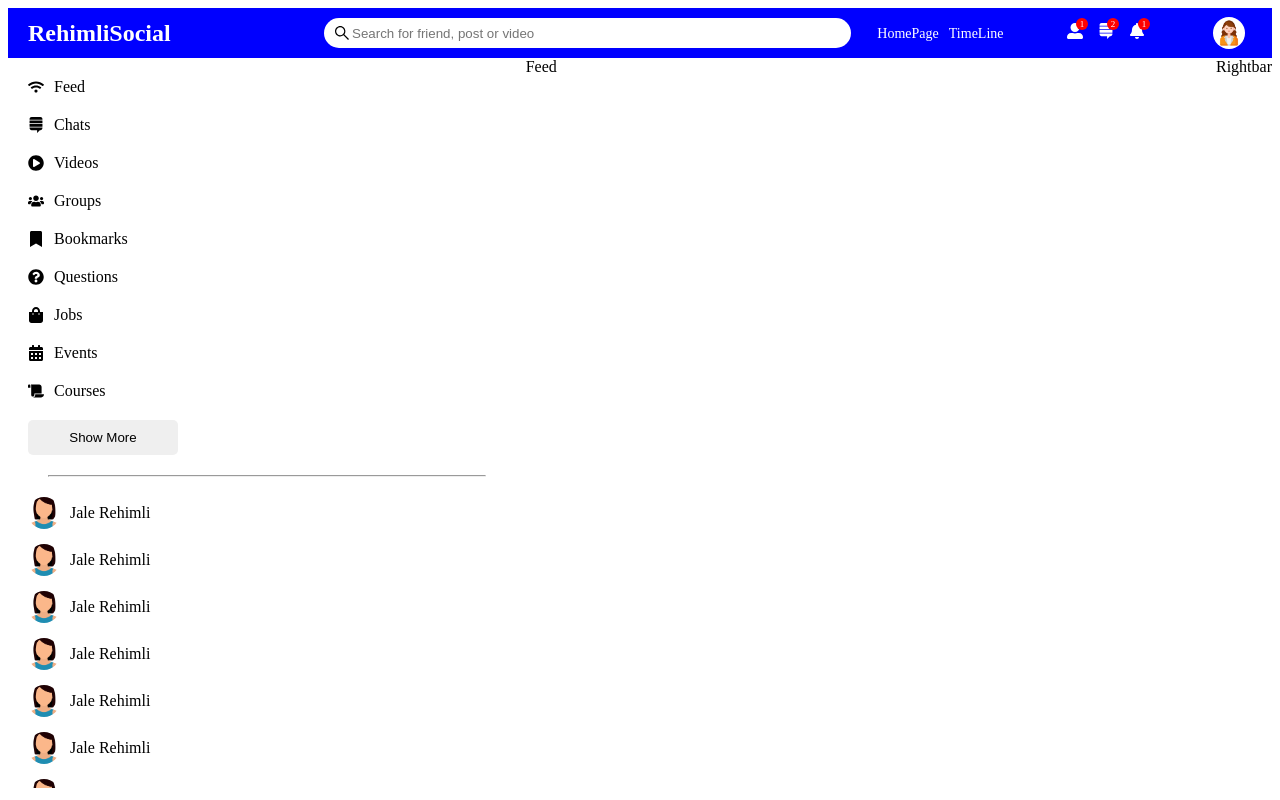
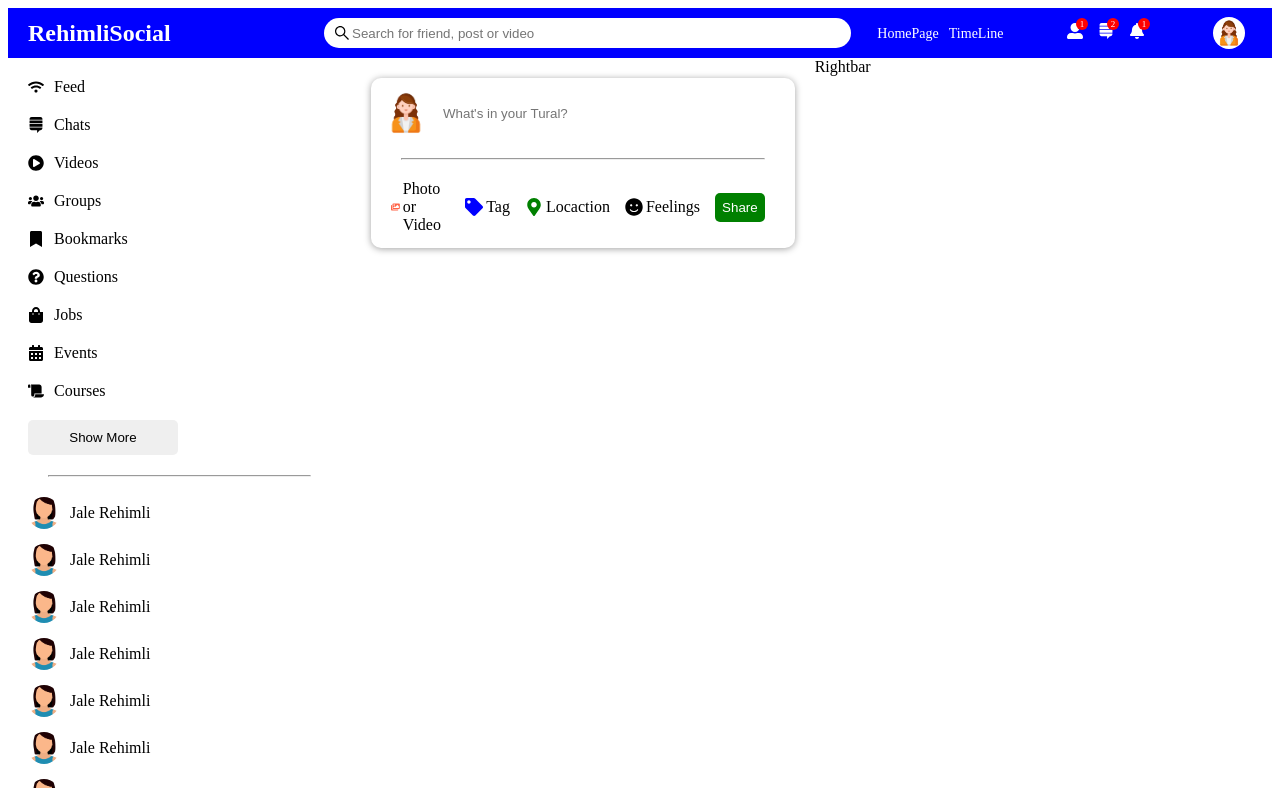
Before and after one commit to JaleRehimli0909/react-social, a React (Create React App) app in the folder socialreactapp/: page / in a window 1280 px wide. Built offline with nearby package versions, Linux system fonts and the light colour scheme.

Commit message:
Share Component is ready

```diff
--- a/socialreactapp/src/components/Feed/index.js
+++ b/socialreactapp/src/components/Feed/index.js
@@ -1,9 +1,14 @@
 import React from 'react';
 import './style.css';
+import Share from '../Share';
 
 const Feed = () => {
   return (
-    <div className='Feed'>Feed</div>
+    <div className='Feed'>
+      <div className='feedWrapper'>
+       <Share/>
+      </div>
+    </div>
   )
 }
 
--- a/socialreactapp/src/components/Feed/style.css
+++ b/socialreactapp/src/components/Feed/style.css
@@ -1,3 +1,7 @@
 .Feed{
     flex: 4;
 }
+.feedWrapper{
+     padding: 20px;
+     /* background-color: red; */
+}
--- a/socialreactapp/src/components/Rightbar/style.css
+++ b/socialreactapp/src/components/Rightbar/style.css
@@ -1,3 +1,3 @@
 .Rightbar{
-    flex: 3,5;
+    flex: 4;
 }
--- /dev/null
+++ b/socialreactapp/src/components/Share/index.jsx
@@ -0,0 +1,52 @@
+import React from "react";
+import "./style.css";
+import { FaImages, FaMapMarkerAlt, FaSmile, FaTag } from "react-icons/fa";
+
+const Share = () => {
+  return (
+    <div className="share">
+      <div className="shareWrapper">
+        <div className="shareTop">
+          <img
+            src="./assets/person/image.jpg"
+            className="shareProfileImg"
+            alt=""
+          />
+          <input
+            type="text"
+            placeholder="What's in your Tural?"
+            className="shareInput"
+          />
+        </div>
+        <hr className="shareHr" />
+
+        <div className="shareBottom">
+          <div className="shareOptions">
+            <div className="shareOption">
+              <FaImages style={{ color: "tomato" }} className="shareIcon" />
+              <span className="shareOptionText">Photo or Video</span>
+            </div>
+            <div className="shareOption">
+              <FaTag style={{ color: "blue" }} className="shareIcon" />
+              <span className="shareOptionText">Tag</span>
+            </div>
+            <div className="shareOption">
+              <FaMapMarkerAlt
+                style={{ color: "green" }}
+                className="shareIcon"
+              />
+              <span className="shareOptionText">Locaction</span>
+            </div>
+            <div className="shareOption">
+              <FaSmile style={{ color: "golden" }} className="shareIcon" />
+              <span className="shareOptionText">Feelings</span>
+            </div>
+          </div>
+          <button className="sharebutton">Share</button>
+        </div>
+      </div>
+    </div>
+  );
+};
+
+export default Share;
--- /dev/null
+++ b/socialreactapp/src/components/Share/style.css
@@ -0,0 +1,65 @@
+.share {
+  width: 100%;
+  height: 170px;
+  border-radius: 10px;
+  /* background-color: green; */
+  -webkit-box-shadow: 0px 1px 7px 0px Orgba(0, 0, 0, 0.37);
+  box-shadow: 0px 1px 7px 0px rgba(0, 0, 0, 0.37);
+}
+
+.shareWrapper {
+  padding: 10px;
+}
+.shareTop {
+  display: flex;
+  align-items: center;
+}
+.shareProfileImg {
+  width: 50px;
+  height: 50px;
+  border-radius: 50%;
+  object-fit: cover;
+  margin-right: 10px;
+}
+.shareInput {
+  border: none;
+  width: 80%;
+}
+.shareInput:focus {
+  outline: none;
+}
+
+.shareHr {
+  margin: 20px;
+}
+.shareOptions {
+  display: flex;
+  margin-left: 10px;
+}
+.shareOption {
+  display: flex;
+  align-items: center;
+  margin-right: 15px;
+}
+.shareIcon {
+  font-size: 18px;
+  margin-right: 3px;
+}
+.shareBottom {
+  display: flex;
+  align-items: center;
+  justify-content: space-between;
+}
+.shareOptionText {
+  font-size: 16px;
+}
+.sharebutton {
+  border: none;
+  padding: 7px;
+  border-radius: 5px;
+  background-color: green;
+  font-weight: 500;
+  margin-right: 20px;
+  cursor: pointer;
+  color: white;
+}
```
